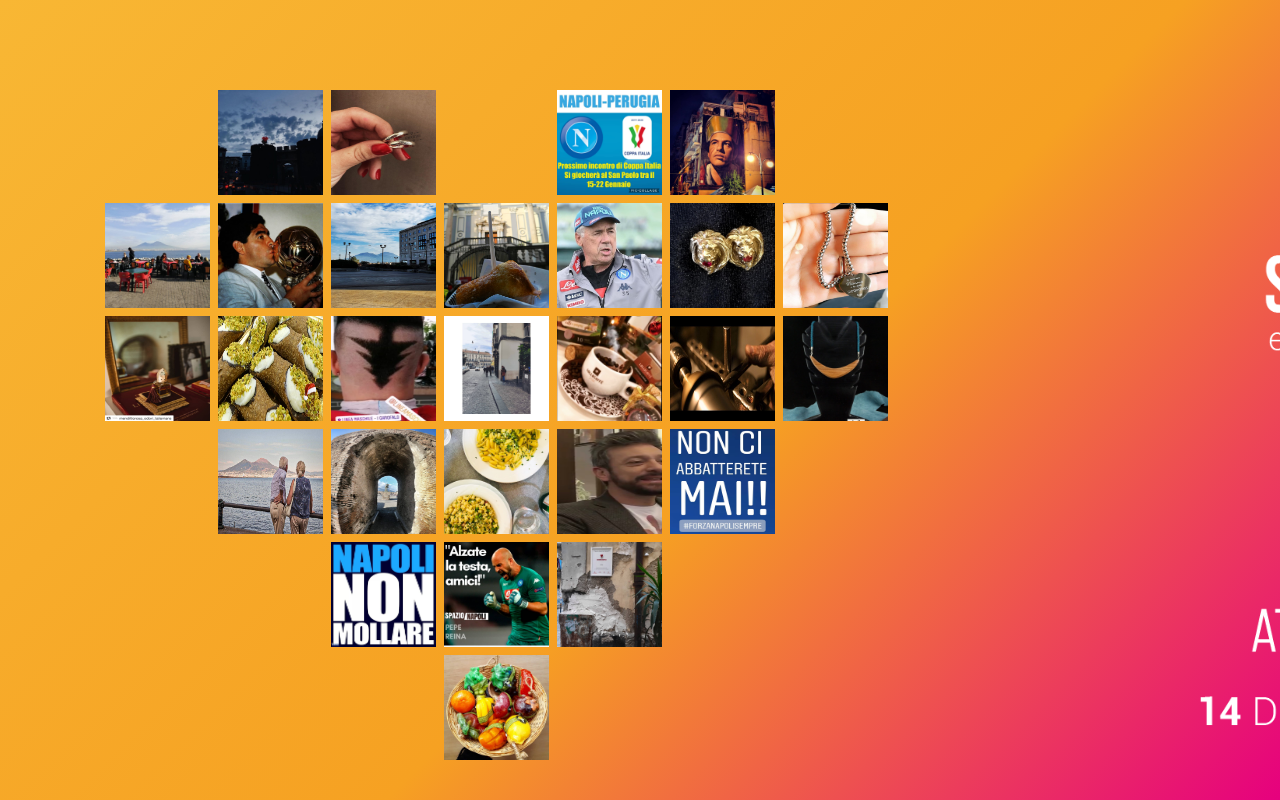
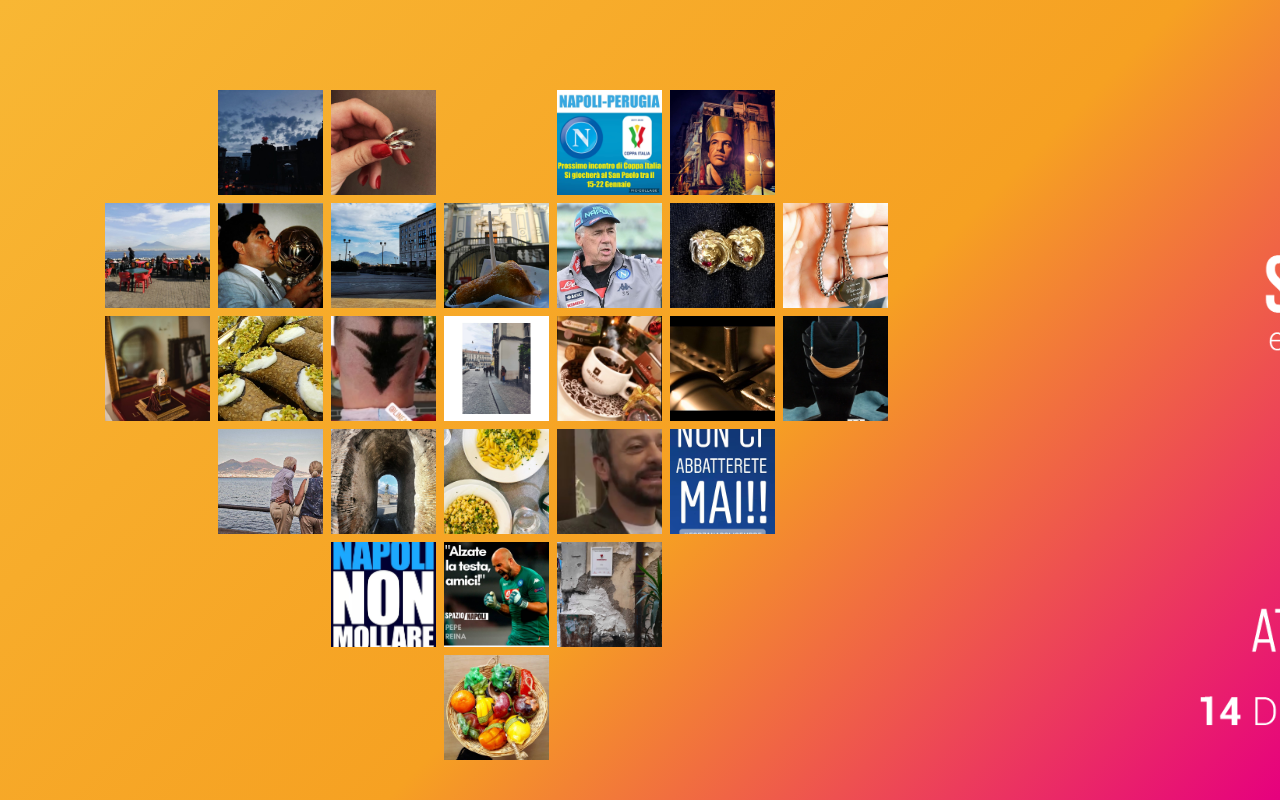
Before and after one commit to disintegrati/cuoreUpdate, a website: page index.html in a window 1280 px wide. Shown: the top 800 px of the page. Drawn offline with Linux system fonts and the light colour scheme.

Commit message:
minor fix

```diff
--- a/eav_style.css
+++ b/eav_style.css
@@ -22,7 +22,8 @@
 }
 
 #cuore img{
-    display: inline-block;
+    display: block;
+    object-fit: cover;
     width: 105px;
     height: 105px;
     background: #D00C2E;
```
Also changed, not shown: index.html (+10 -0 lines).
